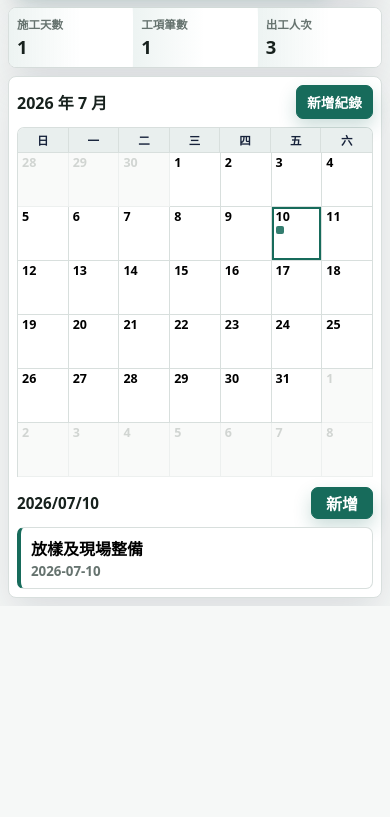
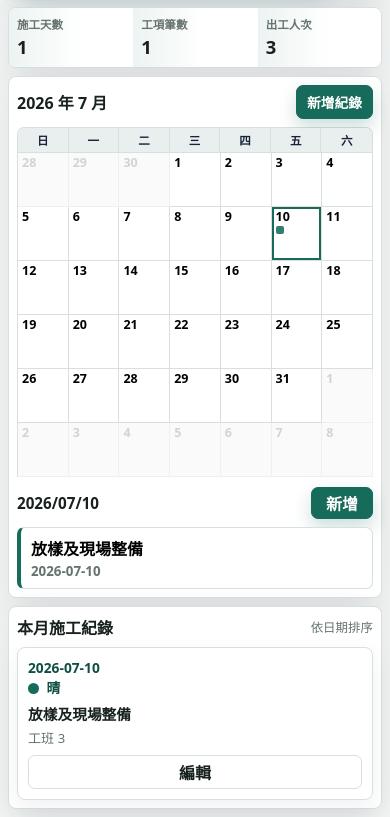
Before and after one commit to michaellee0208/michaellee0208, a website: page index.html in a window 390 px wide. Shown: the part 329-1146 px from the top of the page. Before the commit the page ends 935 px from the top, so only its background shows below. Drawn offline with Linux system fonts and the light colour scheme.

Commit message:
Add files via upload

```diff
--- a/index.html
+++ b/index.html
@@ -146,14 +146,14 @@
     </dialog>
 
     <dialog id="siteDialog">
-      <form method="dialog" class="dialog-card small" id="siteForm">
+      <form method="dialog" class="dialog-card small" id="siteForm" novalidate>
         <div class="dialog-head">
           <h2>新增案場</h2>
           <button class="icon-button dialog-close" type="button" title="關閉">x</button>
         </div>
         <label>
           案場名稱
-          <input id="siteNameInput" type="text" required maxlength="60" />
+          <input id="siteNameInput" type="text" maxlength="60" />
         </label>
         <div class="dialog-actions">
           <span></span><span></span>
--- a/style.css
+++ b/style.css
@@ -801,6 +801,48 @@ dialog::backdrop {
   }
 
   .list-panel {
-    display: none;
+    display: block;
+  }
+
+  .list-panel .panel-title {
+    align-items: center;
+    flex-direction: row;
+    margin-bottom: 8px;
+  }
+
+  .list-panel .panel-title h2 {
+    font-size: 1rem;
+  }
+
+  .list-panel .panel-title span {
+    font-size: 0.78rem;
+  }
+
+  .record-list {
+    gap: 8px;
+  }
+
+  .record-card {
+    grid-template-columns: 1fr;
+    gap: 6px;
+    padding: 10px;
+  }
+
+  .record-date {
+    grid-column: auto;
+    font-size: 0.86rem;
+  }
+
+  .record-items {
+    font-size: 0.92rem;
+  }
+
+  .record-body p {
+    font-size: 0.82rem;
+  }
+
+  .record-card .ghost-button {
+    width: 100%;
+    min-height: 34px;
   }
 }
--- a/sw.js
+++ b/sw.js
@@ -1,4 +1,4 @@
-const CACHE_NAME = "construction-calendar-app-v2";
+const CACHE_NAME = "construction-calendar-app-v4";
 const ASSETS = [
   "./",
   "./index.html",
```
